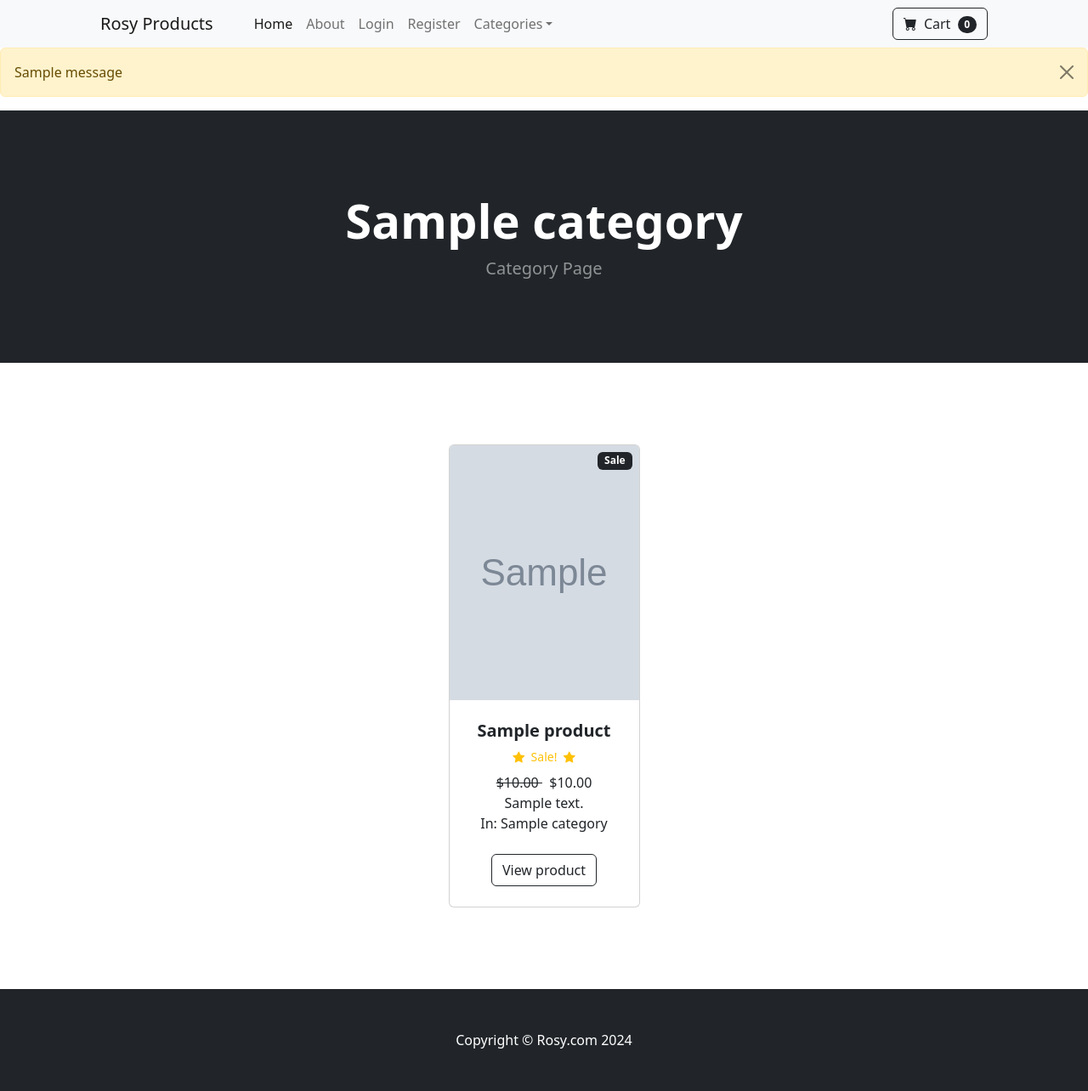
After one commit to FathimaHusna/ecomwebwithDjango, a Django app: template store/templates/category.html in a window 1280 px wide. The commit adds this page. Shown: the whole page at 85% size. Run offline with Django 5.2, Linux system fonts and the light colour scheme; the template is opened without the code that fills it: values that come from a table or form of the project are taken from there, others are empty; tables that the repository leaves empty hold one stand-in row (values such as "Sample post"); grey boxes marked "Sample" are stand-in pictures; one stand-in notice (Sample message) is shown; some libraries are stand-ins or nearby versions.

Commit message:
Product Categories Added

```diff
--- /dev/null
+++ b/store/templates/category.html
@@ -0,0 +1,111 @@
+{% extends 'base.html' %}
+{% block content %}
+
+
+    <!-- Header-->
+    <header class="bg-dark py-5">
+        <div class="container px-4 px-lg-5 my-5">
+            <div class="text-center text-white">
+                <h1 class="display-4 fw-bolder">{{category}}</h1>
+                <p class="lead fw-normal text-white-50 mb-0">Category Page</p>
+            </div>
+        </div>
+    </header>
+    <!-- Section-->
+    <section class="py-5">
+        <div class="container px-4 px-lg-5 mt-5">
+            <div class="row gx-4 gx-lg-5 row-cols-2 row-cols-md-3 row-cols-xl-4 justify-content-center">
+
+
+                {% for product in products %}
+                {% if product.is_sale %}
+                <div class="col mb-5">
+                    <div class="card h-100">
+
+                        <div class="badge bg-dark text-white position-absolute" style="top: 0.5rem; right: 0.5rem;">
+                            Sale
+                        </div>
+
+
+
+                        <!-- Product image-->
+                        <img src="{{ product.image.url }}" class="card-img-top product-image" alt="{{ product.name }}">
+
+
+                        <!-- Product details-->
+                        <div class="card-body p-4">
+                            <div class="text-center">
+                                <!-- Product name-->
+                                <h5 class="fw-bolder">{{ product.name }}</h5>
+                <div class="d-flex justify-content-center small
+                 text-warning mb-2">
+                 <div class="bi-star-fill"></div>
+                 &nbsp;&nbsp;Sale!&nbsp;&nbsp;
+                 <div class="bi-star-fill"></div>
+                </div>
+
+
+
+
+                                <!-- Product price-->
+                                <strike>
+                                    ${{ product.price }}
+                                </strike>
+                                &nbsp;
+                                ${{ product.sale_price }}
+
+
+                                <br />
+                                {{ product.description }}
+                                <br />
+                                In: {{ product.category }}
+                            </div>
+                        </div>
+
+                        <!-- Product actions-->
+                        <div class="card-footer p-4 pt-0 border-top-0 bg-transparent">
+                            <div class="text-center">
+                                <a class="btn btn-outline-dark mt-auto" href="{% url 'product' product.id %}">View product</a>
+                            </div>
+                        </div>
+                    </div>
+                </div>
+                {% else %}
+                <div class="col mb-5">
+                    <div class="card h-100">
+                        <!-- Product image-->
+                        <img src="{{ product.image.url }}" class="card-img-top product-image" alt="{{ product.name }}">
+
+
+                        <!-- Product details-->
+                        <div class="card-body p-4">
+                            <div class="text-center">
+                                <!-- Product name-->
+                                <h5 class="fw-bolder">{{ product.name }}</h5>
+                                <!-- Product price-->
+                                ${{ product.price }}
+                                <br />
+                                {{ product.description }}
+                                <br />
+                                In: {{ product.category }}
+                            </div>
+                        </div>
+
+                        <!-- Product actions-->
+                        <div class="card-footer p-4 pt-0 border-top-0 bg-transparent">
+                            <div class="text-center">
+                                <a class="btn btn-outline-dark mt-auto" href="{% url 'product' product.id %}">View product</a>
+                            </div>
+                        </div>
+                    </div>
+                </div>
+                {% endif %}
+                {% endfor %}
+
+
+
+
+            </div>
+        </div>
+    </section>
+{% endblock %}
--- a/store/templates/navbar.html
+++ b/store/templates/navbar.html
@@ -19,14 +19,14 @@
 
                 <li class="nav-item dropdown">
                     <a class="nav-link dropdown-toggle" id="navbarDropdown" href="#" role="button"
-                        data-bs-toggle="dropdown" aria-expanded="false">Shop</a>
+                        data-bs-toggle="dropdown" aria-expanded="false">Categories</a>
                     <ul class="dropdown-menu" aria-labelledby="navbarDropdown">
-                        <li><a class="dropdown-item" href="#!">All Products</a></li>
+                        <li><a class="dropdown-item" href="{% url 'home' %}">All Products</a></li>
                         <li>
                             <hr class="dropdown-divider" />
                         </li>
-                        <li><a class="dropdown-item" href="#!">Popular Items</a></li>
-                        <li><a class="dropdown-item" href="#!">New Arrivals</a></li>
+                        <li><a class="dropdown-item" href="{% url 'category' 'Chocolates' %}">Chocolates</a></li>
+                        <li><a class="dropdown-item" href="{% url 'category' 'Cakes' %}">Cakes</a></li>
                     </ul>
                 </li>
             </ul>
--- a/store/urls.py
+++ b/store/urls.py
@@ -8,5 +8,5 @@ urlpatterns = [
     path('logout/', views.logout_user, name = 'logout'),
     path('register/', views.register_user, name = 'register'),
     path('product/<int:pk>/', views.product, name='product'),
-
+    path('category/<str:foo>/', views.category, name='category'),
 ]
```
Also changed, not shown: store/views.py (+13 -1 lines).
